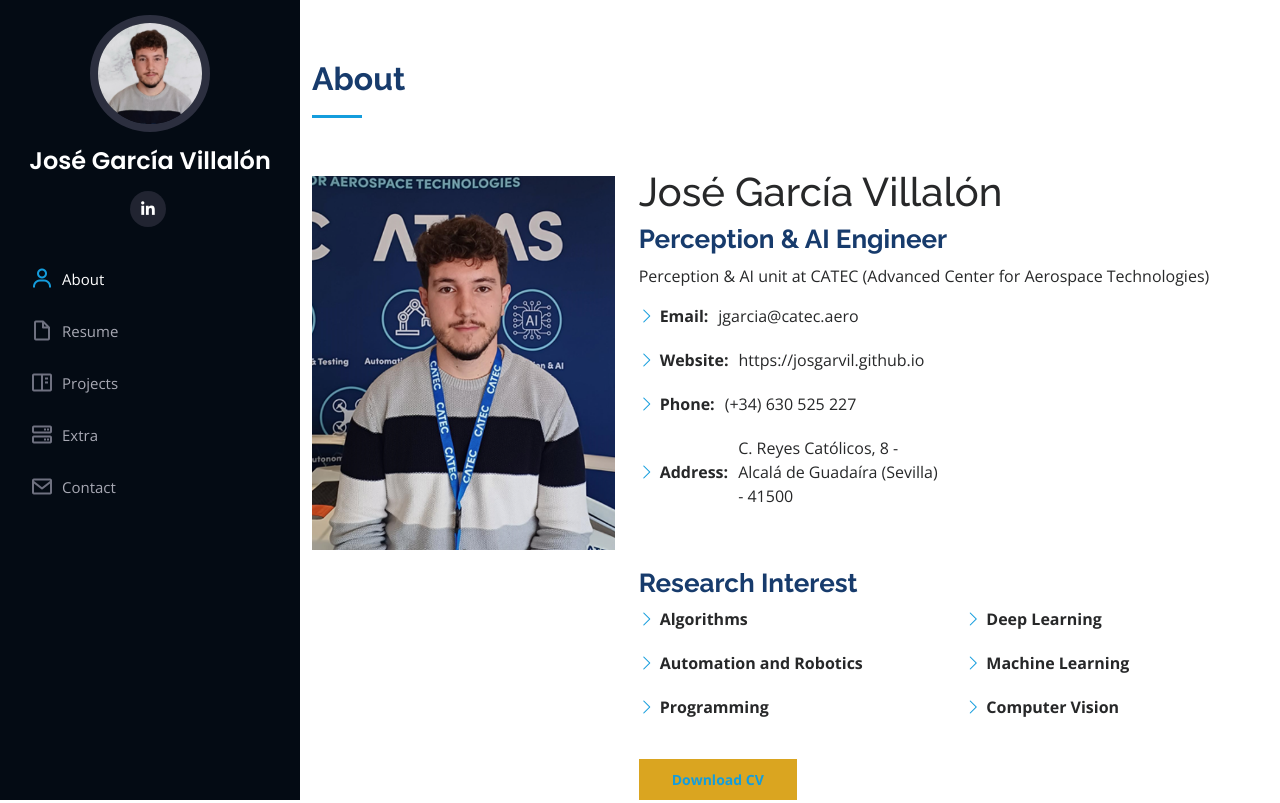
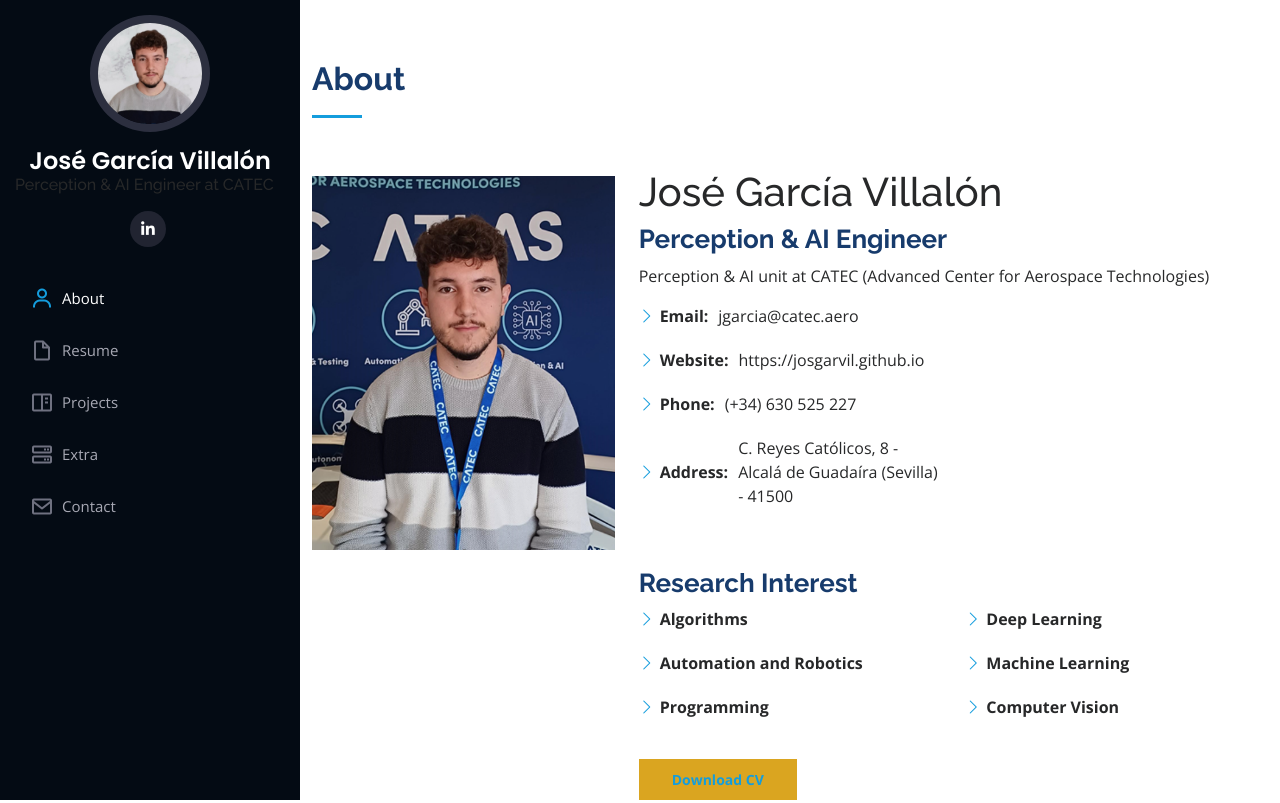
Before and after one commit to josgarvil/josgarvil.github.io, a plain HTML site: page index.html in a window 1280 px wide. Shown: the top 803 px of the page. Drawn offline with nearby package versions, Linux system fonts and the light colour scheme.

Commit message:
Update index.html

```diff
--- a/index.html
+++ b/index.html
@@ -41,6 +41,7 @@
       <div class="profile">
         <img src="assets/img/profile-img.jpg" alt="" class="img-fluid rounded-circle">
         <h1 class="text-light"><a href="index.html">José García Villalón</a></h1>
+        <h6>Perception & AI Engineer at CATEC</h6>
         <div class="social-links mt-3 text-center">
           <!--
           <a href="https://scholar.google.com/citations?hl=en&user=FMbWIvkAAAJ" target="_blank" class="google"><i class="bx bxl-google"></i></a>
```
